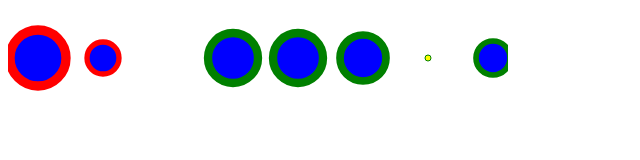
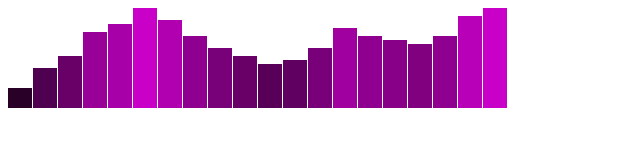
Before and after one commit to vanessaj/quote-graph, a plain HTML site: page index.html in a window 1280 px wide. Shown: the whole page, without its empty margins (0-640 px from the left). Drawn offline with Linux system fonts and the light colour scheme.

Commit message:
d3 bar chart example

```diff
--- a/index.html
+++ b/index.html
@@ -20,46 +20,41 @@
         <script type="text/javascript">
             // D3 code
 
-            //var dataset = [5,10,15,20,25,30];
-            var dataset = [];
-
-            for (var i = 0; i < 10; i++) {
-                var newNum = Math.round(Math.random() * 30);
-                dataset.push(newNum);
-            }
+           var dataset = [ 5, 10, 13, 19, 21, 25, 22, 18, 15, 13,11, 12, 15, 20, 18, 17, 16, 18, 23, 25 ];
+                /*var dataset = [];
+            */
 
             // vars for svg width and height
-            var w = 500;
-            var h = 100;
+            var svgW = 500;
+            var svgH = 100;
+            var barPadding = 1;
             // var for svg
-            var svg = d3.select("body").append("svg").attr("width", w).attr("height", h);
+            var svg = d3.select("body")
+                        .append("svg")
+                        .attr("width", svgW)
+                        .attr("height", svgH);
 
-            var circles = svg.selectAll("circle")
-                .data(dataset)
-                .enter()
-                .append("circle");
+            svg.selectAll("rect")
+               .data(dataset)
+               .enter()
+               .append("rect")
+               .attr("x", function(d,i){
+                    return i * (svgW / dataset.length);
+               })
+               .attr("y", function(d){
+                    return svgH - (d * 4);
+               })
+               .attr("width", svgW / dataset.length - barPadding)
+               .attr("height", function(d){
+                    return (d * 4);
+               })
+               .attr("fill", function(d) {
+                    return "rgb(" + (d * 8) +  ",0," + (d * 8)+ ")";
+                });
 
-            circles.attr("cx", function(d, i) {
-                        return (i * 65) + 30;
-                    })
-                    .attr("cy", h/2)
-                    .attr("r", function(d) {
-                    return d;
-                    })
-                .attr("stroke", function(d){
-                    if ((d%2) != 0)
-                        return "green"
-                    else
-                        return "red"
-
-                })
-                .attr("stroke-width", function(d) {return d/3})
-                .attr("fill", function(d){
-                    if (d>=15)
-                        return "blue"
-                    else
-                        return "yellow"
-                });
+            svg.selectAll("text").data(dataset)
+   .enter()
+   .append("text");
 
 
 
```
